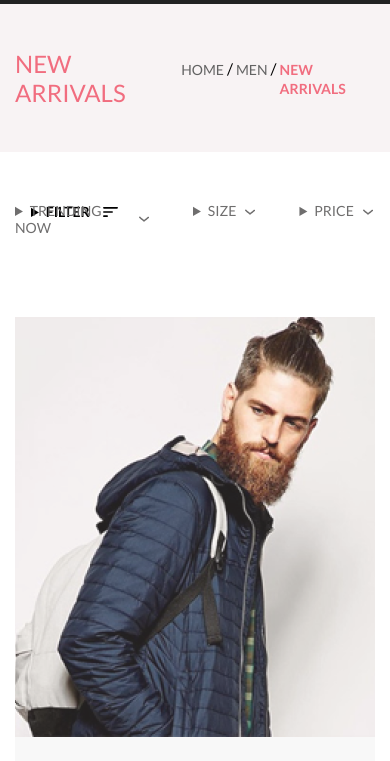
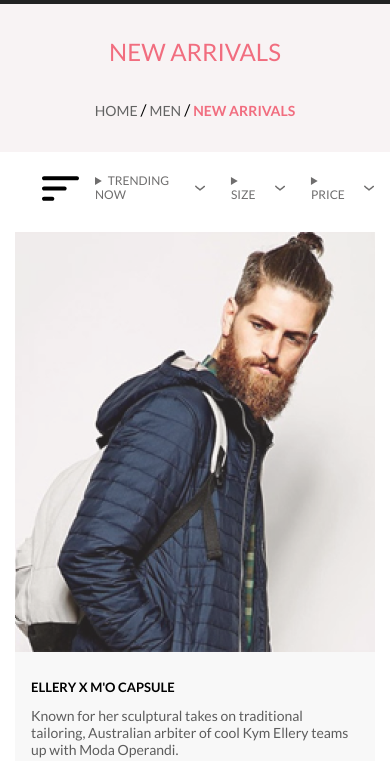
Before and after one commit to irina-adamuk/online_store, a plain HTML site: page catalog.html in a window 390 px wide. Shown: the part 71-832 px from the top of the page. Drawn offline with Linux system fonts and the light colour scheme.

Commit message:
Media for catalog page was added

```diff
--- a/_media.scss
+++ b/_media.scss
@@ -56,6 +56,24 @@
       }
       &__text {
          max-width: 360px;
+      }
+   }
+   /*****************Catalog Page*****************/
+   .sort-box {
+      padding-top: 24px;
+      padding-bottom: 0;
+      height: 80px;
+   }
+   .options {
+      margin-bottom: 0;
+      &--catalog {
+      top: 245px;
+      left: calc(100% - 350px);
+      }
+   }
+   .product-box {
+      &--catalog {
+         padding-top: 0;
       }
    }
 }
@@ -170,4 +188,38 @@
       padding-top: 43px;
       padding-bottom: 9px;
    }
+   /*****************Catalog Page*****************/
+   .breadcrumb {
+      flex-direction: column;
+      justify-content: space-evenly;
+   }
+   .options__color,
+   .options__size,
+   .options__quantity {
+      font-size: 12px;
+      line-height: 14px;
+   }
+   .filter__title {
+      font-size: 0;
+   }
+   .filter[open] {
+      width: 100%;
+   }
+   .options__trending {
+      width: 130px;
+
+   }
+   .options--catalog details:not(:last-child) {
+      margin-right: 10px;
+   }
+   .options--catalog {
+      left: calc(100% - 295px);
+   }
+   .filter__icon {
+      width: 37px;
+      height: 25px;
+   }
+   .product-box--catalog {
+      padding-top: 0;
+   }
 }
--- a/catalog.html
+++ b/catalog.html
@@ -14,25 +14,34 @@
          <a href="index.html">
             <img src="img/logo.svg" alt="logo">
          </a>
-         <a href="#">
+         <a class="search" href="#">
             <img class="header__search" src="img/search.svg" alt="search">
          </a>
       </div><!-- /.header__left -->
       <div class="header__right">
          <button class="header__button">
-            <img class="header__menu"src="img/menu.svg" alt="menu">
+            <img class="header__menu" src="img/menu.svg" alt="menu">
          </button>
-         <a href="registration.html">
+         <a class="header__link" href="registration.html">
             <img src="img/account.svg" alt="account">
          </a>
-         <a href="cart.html">
+         <a class="header__link" href="cart.html">
             <img src="img/cart.svg" alt="cart">
          </a>
       </div><!-- /.header__right -->
    </header>
+
    <div class="nav__wrapper">
+         <div class="nav__icons">
+            <a class="nav__drop-icon" href="registration.html">
+               <img src="img/account.svg" alt="account">
+            </a>
+            <a class="nav__drop-icon"href="cart.html">
+               <img src="img/cart.svg" alt="cart">
+            </a>
+         </div>
       <nav class="nav__bar">
-         <img class="nav__close" src="img/close.svg" alt="close" >
+         <img class="nav__close" src="img/close.svg" alt="close">
          <h4 class="nav__title">MENU</h4>
          <ul class="nav__item">
             <li class="nav__subtitle">MAN</li>
@@ -60,6 +69,7 @@
          </ul>
       </nav>
    </div><!-- /.nav__wrapper -->
+
    <div class="breadcrumb center">
       <div class="breadcrumb__left">
          <h1 class="breadcrumb__title">NEW ARRIVALS</h1>
@@ -353,7 +363,8 @@
          <p class="features__text">Worldwide delivery on all. Authorit tively morph next-generation innov tion with extensive models.</p>
       </article>
    </section><!-- /.features -->
-   <section class="subscribe">
+   <footer class="footer">
+      <section class="subscribe center">
          <div class="subscribe__left">
             <img class="subscribe__img" src="img/photo.png" alt="photo">
             <p class="subscribe__text">“Vestibulum quis porttitor dui! Quisque viverra nunc mi, a pulvinar purus
@@ -368,12 +379,13 @@
          </div>
       </section><!-- /. subscribe -->
 
-   <footer class="copyright center">
+      <div class="copyright center">
          <p class="copyright__text">&copy; 2021 Brand All Rights Reserved.</p>
          <div class="socials">
             <a class="socials__item" href="https://www.facebook.com" target="_blank">
                <svg width="11" height="16" viewBox="0 0 11 16" xmlns="http://www.w3.org/2000/svg">
-               <path d="M9.08836 8.28L9.50686 5.61602H6.89022V3.88729C6.89022 3.15847 7.25574 2.44806 8.42765 2.44806H9.61722V0.179975C9.61722 0.179975 8.53772 0 7.50561 0C5.35073 0 3.9422 1.27593 3.9422 3.5857V5.61602H1.54688V8.28H3.9422V14.72H6.89022V8.28H9.08836Z"/>
+                  <path
+                     d="M9.08836 8.28L9.50686 5.61602H6.89022V3.88729C6.89022 3.15847 7.25574 2.44806 8.42765 2.44806H9.61722V0.179975C9.61722 0.179975 8.53772 0 7.50561 0C5.35073 0 3.9422 1.27593 3.9422 3.5857V5.61602H1.54688V8.28H3.9422V14.72H6.89022V8.28H9.08836Z" />
                </svg>
             </a>
             <a class="socials__item" href="https://www.instagram.com" target="_blank">
@@ -416,6 +428,7 @@
                </svg>
             </a>
          </div>
+      </div>
    </footer>
    <script>
       document.querySelector('.header__menu').addEventListener('click', _=> {
```
Also changed, not shown: index.html (+0 -1 lines), css/style.css, 1 other file. Lines whose indentation alone changed are shown as unchanged.
